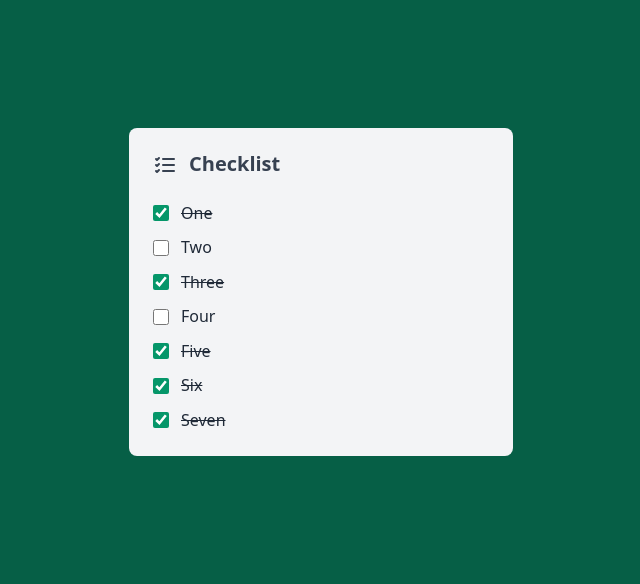
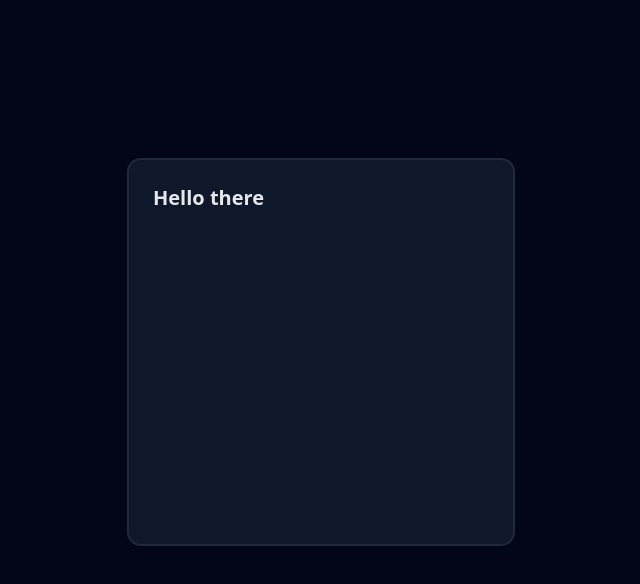
Before and after one commit to dimashilmawan/react-framer-motion, a React (Vite) app: page / in a window 1280 px wide. Shown: the top 584 px of the page, without its empty margins (319-959 px from the left). Built offline with nearby package versions, Linux system fonts and the light colour scheme.

Commit message:
finish Spotlight

```diff
--- a/src/App.jsx
+++ b/src/App.jsx
@@ -4,9 +4,10 @@ import Parallax from "./components/Parallax";
 import Resizable from "./components/Resizable";
 import ResizableMyVersion from "./components/ResizableMyVersion";
 import Slider from "./components/Slider";
+import SpotLight from "./components/SpotLight";
 import Todos from "./components/Todos";
 
 const App = () => {
-	return <CheckList />;
+	return <SpotLight />;
 };
 export default App;
--- /dev/null
+++ b/src/components/SpotLight.jsx
@@ -0,0 +1,33 @@
+import { useMotionValue, useMotionTemplate, motion } from "framer-motion";
+import { useState } from "react";
+
+const SpotLight = () => {
+	const mouseX = useMotionValue(0);
+	const mouseY = useMotionValue(0);
+
+	const mouseMoveHandler = ({ clientX, clientY, currentTarget }) => {
+		mouseX.set(clientX - currentTarget.getBoundingClientRect().left);
+		mouseY.set(clientY - currentTarget.getBoundingClientRect().top);
+	};
+
+	return (
+		<div className="h-screen w-full bg-slate-950 pt-40">
+			<div
+				onMouseMove={mouseMoveHandler}
+				className="group relative mx-auto h-96 w-96 rounded-xl bg-slate-900 ring-2 ring-gray-800"
+			>
+				<motion.div
+					className="pointer-events-none absolute -inset-[2px] rounded-xl opacity-0 transition-all group-hover:opacity-100"
+					style={{
+						background: useMotionTemplate`radial-gradient(400px circle at ${mouseX}px ${mouseY}px ,rgba(129, 140, 248, 0.1)
+						, transparent 90%)`,
+					}}
+				/>
+				<div className="h-full w-full p-6">
+					<h1 className="text-xl font-semibold text-gray-200">Hello there</h1>
+				</div>
+			</div>
+		</div>
+	);
+};
+export default SpotLight;
```
